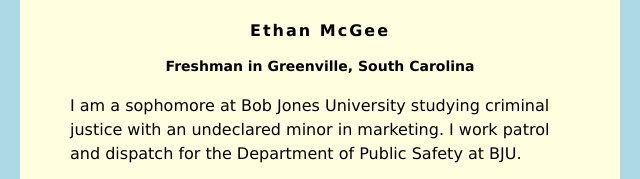
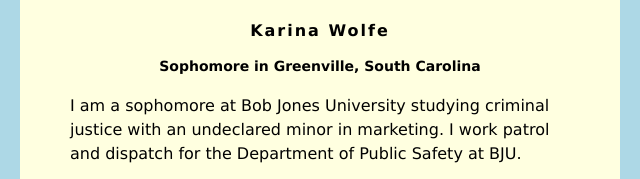
Before and after one commit to kwolf371/kwolf371.github.io, a plain HTML site: page index.html in a window 1280 px wide. Shown: the top 179 px of the page, 320-960 px from the left. Drawn offline with Linux system fonts and the light colour scheme.

Commit message:
Update index.html

```diff
--- a/index.html
+++ b/index.html
@@ -30,8 +30,8 @@ h3 {
 </head>
 <body>
     <div id="content">
-        <h1>Ethan McGee</h1>
-        <h2>Freshman in Greenville, South Carolina</h2>
+        <h1>Karina Wolfe</h1>
+        <h2>Sophomore in Greenville, South Carolina</h2>
 
          <p>I am a sophomore at Bob Jones University studying criminal justice with an undeclared minor in marketing. I work patrol and dispatch for the Department of Public Safety at BJU.</p>
          <p>
```
